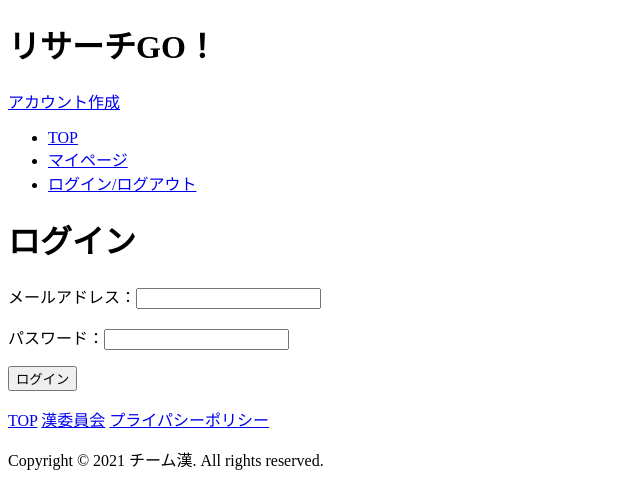
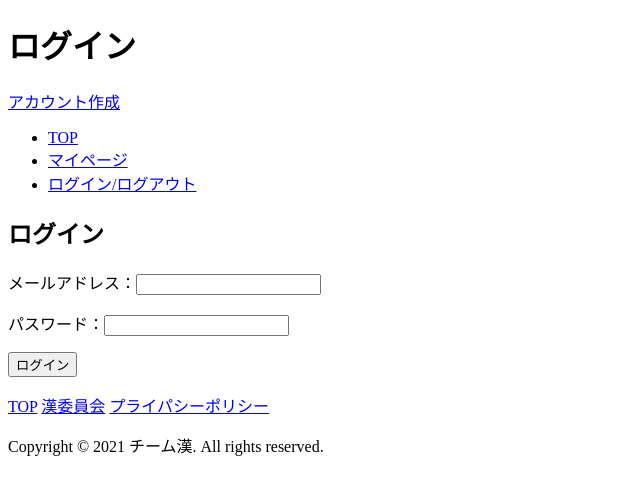
Before and after one commit to sss-sr2021/GUYS, a PHP site: page /login.php in a window 1280 px wide. Shown: the part 32-522 px from the top of the page, without its empty margins (0-640 px from the left). Run offline with PHP 8.4, Linux system fonts and the light colour scheme.

Commit message:
login.php変更

```diff
--- a/www/Pages/login.php
+++ b/www/Pages/login.php
@@ -19,7 +19,7 @@
      <div class='wrapper'>
         <header>
             <img src="" alt="ロゴ画像" />
-            <h1>リサーチGO！</h1>
+            <h1>ログイン</h1>
             <a href ="createAccount.php">アカウント作成</a>
                 <nav>
                     <ul>
@@ -31,7 +31,7 @@
         </header>
      <div class='container'>
          <main>
-            <h1>ログイン</h1>
+            <h2>ログイン</h2>
                 <form action="" method="post">
                     <p>メールアドレス：<input type="email" name="email"></p>
                     <p>パスワード：<input type="password" name="password"></p>
```
